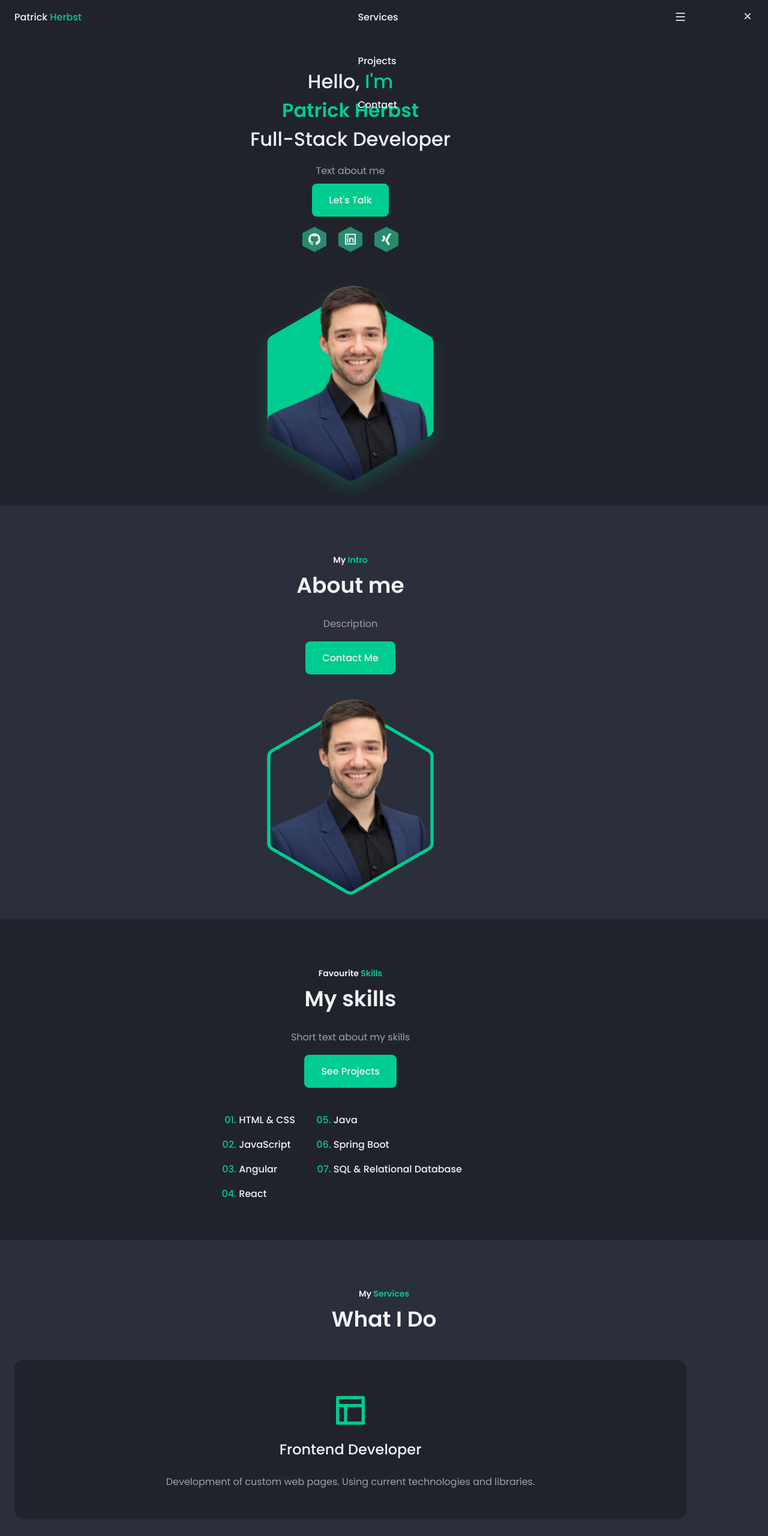
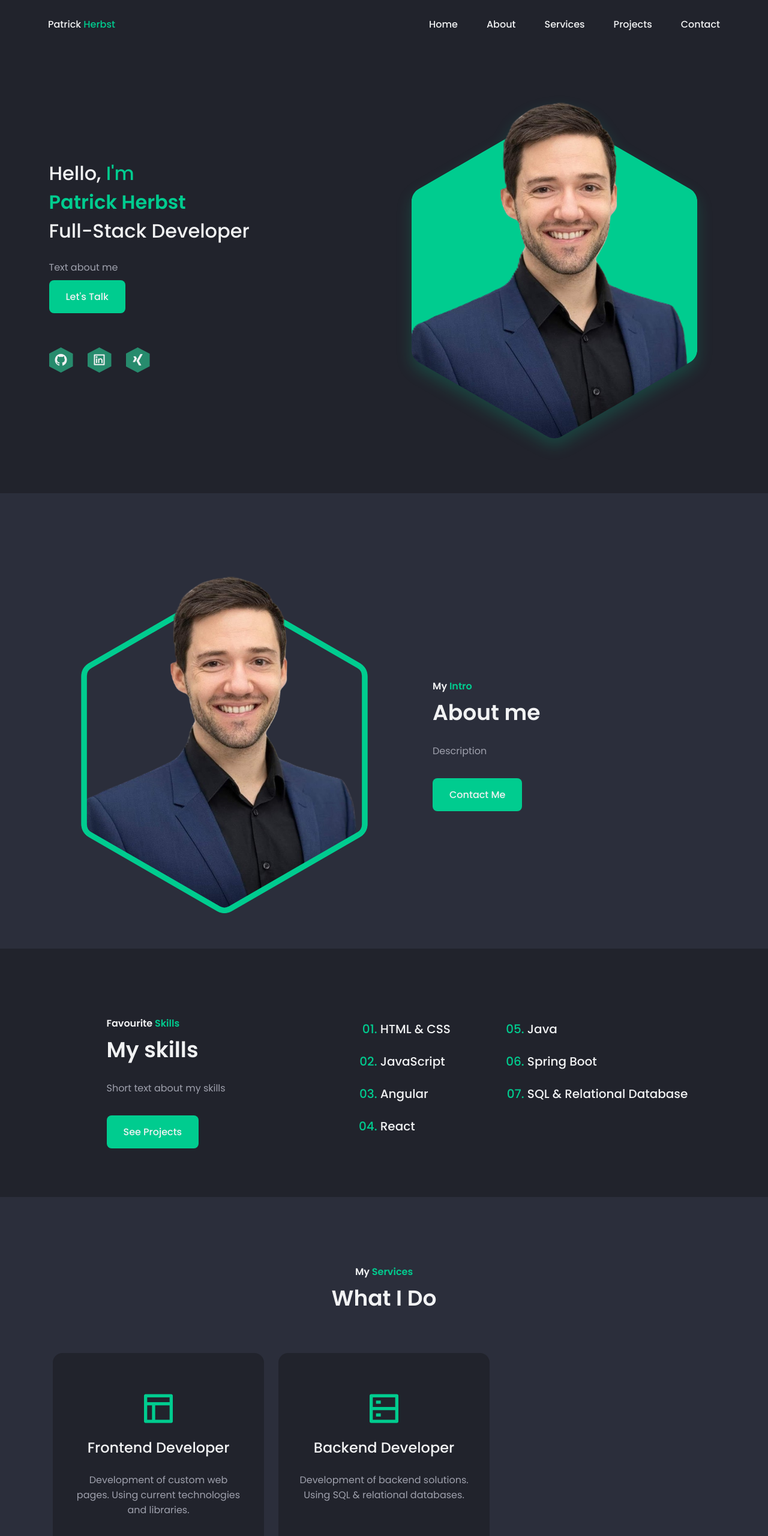
Before and after one commit to PardeyH/patrickherbst-com, a website: page index.html in a window 1280 px wide. Shown: the top 2560 px of the page at 60% size. Drawn offline with nearby package versions, Linux system fonts and the light colour scheme.

Commit message:
added media screen breakpoints

```diff
--- a/assets/css/styles.css
+++ b/assets/css/styles.css
@@ -550,9 +550,233 @@ svg {
 
 /*=============== BREAKPOINTS ===============*/
 /* For small devices */
+@media screen and (max-width: 320px) {
+    .container {
+        margin-inline: 1rem;
+    }
 
+    .skills__container {
+        grid-template-columns: max-content;
+        row-gap: 1rem;
+    }
+
+    .services__card {
+        padding-block: 1.5rem;
+    }
+}
 
 /* For medium devices */
+@media screen and (min-width: 576px) {
+    .home__container,
+    .about__container,
+    .skills__container,
+    .services__container,
+    .projects__container,
+    .contact__container {
+        grid-template-columns: 360px;
+        justify-content: center;
+    }
+}
 
+@media screen and (min-width: 768px) {
+    .nav__menu {
+        width: 55%;
+    }
+
+    .home__container,
+    .about__container,
+    .skills__container {
+        grid-template-columns: repeat(2, 1fr);
+        align-items: center;
+    }
+
+    .home__data,
+    .about__data,
+    .skills__data,
+    :is(.about__data, .skills__data) :is(.section__subtitle, .section__title){
+        text-align: initial;
+    }
+
+    .home__social {
+        justify-content: initial;
+    }
+
+    .home__blob,
+    .about__blob {
+        width: 400px;
+    }
+
+    .about__data {
+        order: 1;
+    }
+
+    .services__container,
+    .projects__container {
+        grid-template-columns: repeat(2, 352px);
+    }
+}
 
 /* For large devices */
+@media screen and (min-width: 1023px) {
+    .section {
+        padding-block: 7rem 2rem;
+    }
+
+    .section__subtitle {
+        font-size: var(--normal-font-size);
+    }
+
+    .nav {
+        height: calc(var(--header-height) + 1.5rem);
+    }
+
+    .nav__close,
+    .nav__toggle {
+        display: none;
+    }
+
+    .nav__list {
+        flex-direction: row;
+        column-gap: 3rem;
+    }
+
+    .nav__menu {
+        width: initial;
+    }
+
+    .blur-header::after {
+        backdrop-filter: blur(25px);
+        -webkit-backdrop-filter: blur(25px); /* for safari */
+    }
+}
+
+@media screen and (min-width: 1152px) {
+    .container {
+        margin-inline: auto;
+    }
+
+    .home__container {
+        grid-template-columns: 455px 550px;
+        column-gap: 7rem;
+        padding-block: 2rem 3rem;
+    }
+
+    .home__blob {
+        width: 550px;
+    }
+
+    .home__content {
+        row-gap: 4.5rem;
+    }
+
+    .home__description {
+        margin-block: 1.5rem;
+    }
+
+    .home__social {
+        column-gap: 1.5rem;
+    }
+
+    .about__container {
+        grid-template-columns: 550px 460px;
+        column-gap: 4.5rem;
+        padding-bottom: 1rem;
+    }
+
+    .about__blob {
+        width: 550px;
+    }
+
+    .about__description {
+        margin-bottom: 3rem;
+    }
+
+    .skills__container {
+        grid-template-columns: 340px 425px;
+        column-gap: 10rem;
+        padding-bottom: 4rem;
+    }
+
+    .skills__description {
+        margin-bottom: 3rem;
+    }
+
+    .skills__content {
+        column-gap: 8rem;
+    }
+
+    .skills__group {
+        row-gap: 1.5rem;
+    }
+
+    .skills__item {
+        font-size: var(--h3-font-size);
+    }
+
+    .services__container {
+        grid-template-columns: repeat(3, 352px);
+        padding-block: 2.5rem 4rem;
+    }
+
+    .services__card {
+        padding: 3.5rem 2rem;
+    }
+
+    .projects__container {
+        grid-template-columns: repeat(3, 350px);
+        row-gap: 3rem;
+        padding-block: 2.5rem 4rem;
+    }
+    .projects__button {
+        font-size: var(--normal-font-size);
+    }
+
+    .contact__container {
+        grid-template-columns: 680px;
+        padding-block: 2.5rem 2rem;
+    }
+
+    .contact__form {
+        row-gap: 1.5rem;
+    }
+
+    .contact__group {
+        grid-template-columns: repeat(2, 1fr);
+        row-gap: 1.5rem;
+    }
+
+    .contact__input {
+        padding: 1.5rem;
+    }
+
+    .contact__form textarea {
+        height: 20rem;
+    }
+
+    .footer {
+        padding-block: 4.5rem 4rem;
+    }
+
+    .footer__container {
+        grid-template-columns: repeat(3, 1fr);
+        align-items: center;
+        text-align: initial;
+    }
+
+    .footer__title {
+        font-size: var(--bigger-font-size);
+    }
+
+    .footer__social {
+        column-gap: 1.5rem;
+    }
+
+    .footer__copy {
+        margin: 0;
+        justify-self: flex-end;
+    }
+
+    .scrollup {
+        right: 3rem;
+    }
+}
```
